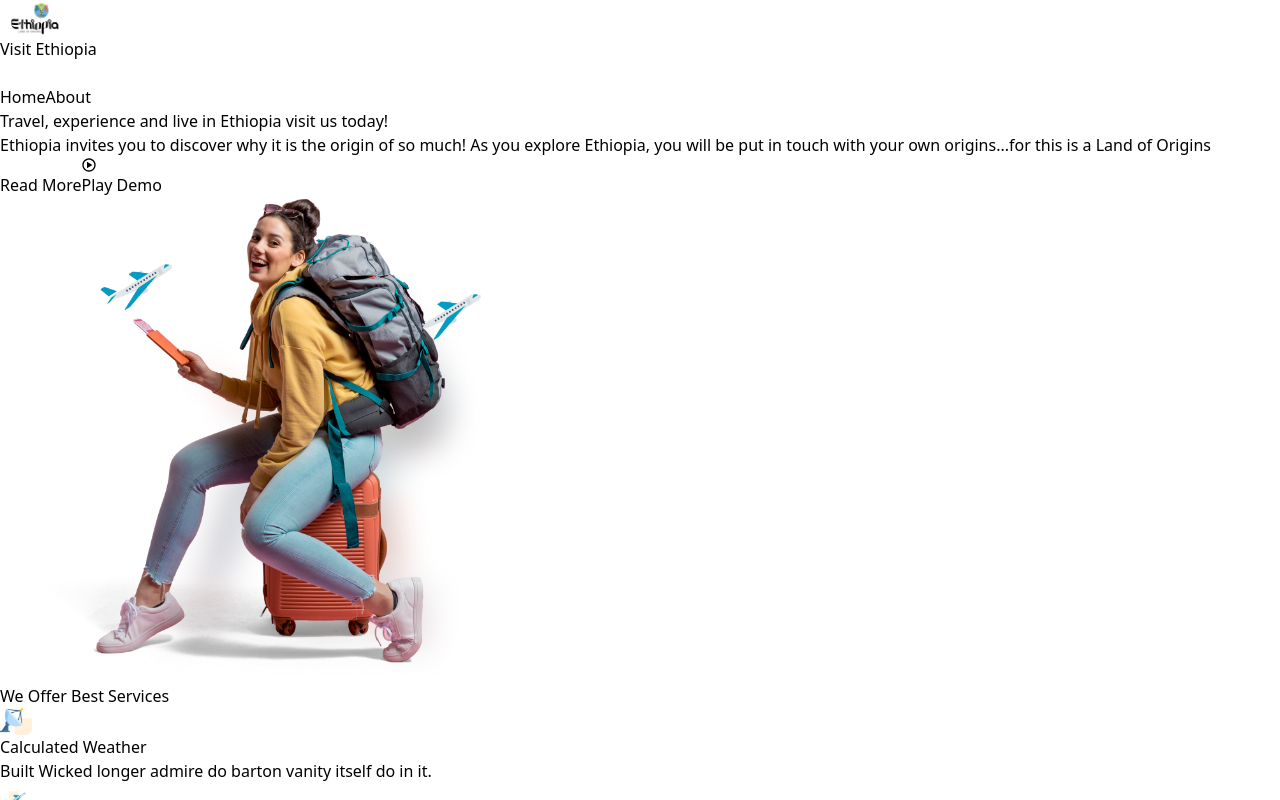
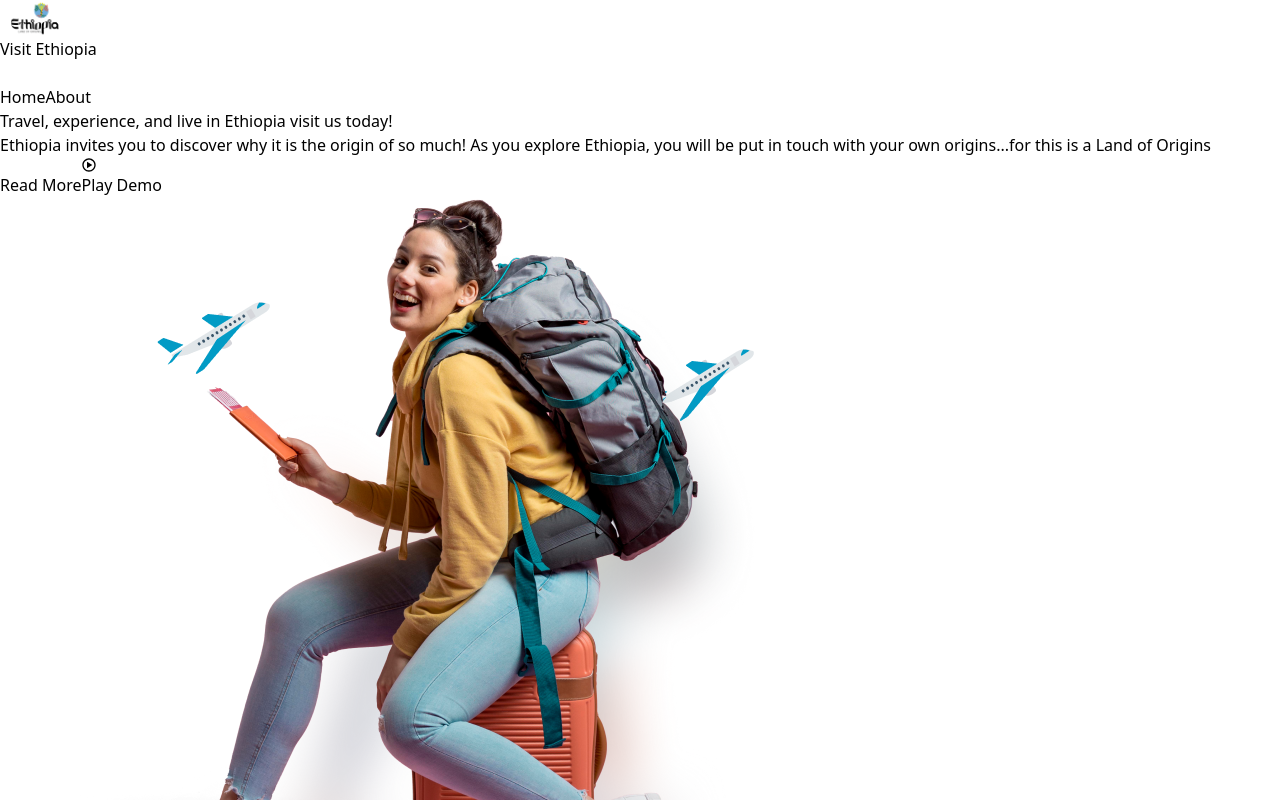
Before and after one commit to abenooo/my-project, a React (Vite) app: page / in a window 1280 px wide. Shown: the top 800 px of the page. Built offline with nearby package versions, Linux system fonts and the light colour scheme.

Commit message:
Finish home page

```diff
--- a/src/Componet/Home.jsx
+++ b/src/Componet/Home.jsx
@@ -56,17 +56,17 @@ export default function Home() {
       {/* <Navbar/> */}
 
       <main>
-        <section className="flex items-center justify-between py-12">
-          <div className="max-w-xl">
-            <h1 className="text-5xl font-bold text-navy-900 leading-tight mb-4">
-              Travel, experience and live in Ethiopia visit us today!
+        <section className="flex flex-col lg:flex-row items-center justify-between py-12">
+          <div className="max-w-xl w-full px-4 lg:px-0">
+            <h1 className="text-2xl lg:text-5xl font-bold text-navy-900 leading-tight mb-4">
+              Travel, experience, and live in Ethiopia visit us today!
             </h1>
             <p className="text-gray-600 mb-6">
               Ethiopia invites you to discover why it is the origin of so much!
               As you explore Ethiopia, you will be put in touch with your own
               origins...for this is a Land of Origins
             </p>
-            <div className="flex space-x-4">
+            <div className="flex flex-wrap gap-4">
               <button
                 className="bg-orange-400 text-white px-6 py-3 rounded-full font-semibold"
                 onClick={handleReadMoreClick}
@@ -74,13 +74,17 @@ export default function Home() {
                 Read More
               </button>
               <button className="flex items-center">
-                <BiPlayCircle className="mr-2 h-12 w-12  text-orange-500" /> Play
+                <BiPlayCircle className="mr-2 h-12 w-12 text-orange-500" /> Play
                 Demo
               </button>
             </div>
           </div>
-          <div className="relative">
-            <img src={banner} alt="Traveler" width={500} height={500} />
+          <div className="relative w-full max-w-md mx-auto mt-6 lg:mt-0 lg:max-w-none">
+            <img
+              src={banner}
+              alt="Traveler"
+              className="w-full h-auto object-cover"
+            />
           </div>
         </section>
 
@@ -293,11 +297,7 @@ export default function Home() {
                 </button>
               </form>
             </div>
-            <div className="absolute bottom-0 right-0">
-              {/* <Send className="text-purple-300 w-12 h-12" /> */}
-            </div>
           </section>
-
         </div>
       </main>
     </div>
```
